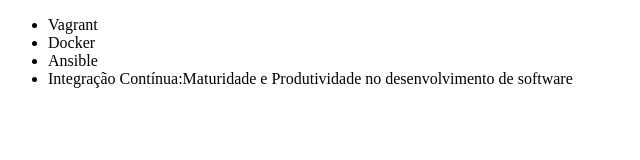
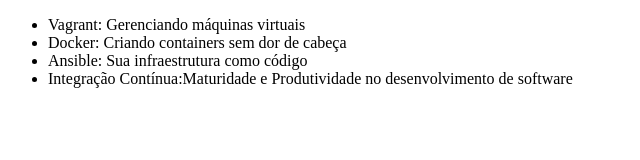
Before and after one commit to LucasCesarFerreira/minha-git, a plain HTML site: page index.html in a window 1280 px wide. Shown: the whole page, without its empty margins (0-640 px from the left). Drawn offline with Linux system fonts and the light colour scheme.

Commit message:
Complementando o nome dos cursos

```diff
--- a/index.html
+++ b/index.html
@@ -6,9 +6,9 @@
 </head>
 <body>
     <ul>
-        <li>Vagrant</li>
-        <li>Docker</li>
-        <li>Ansible</li>
+        <li>Vagrant: Gerenciando máquinas virtuais</li>
+        <li>Docker: Criando containers sem dor de cabeça</li>
+        <li>Ansible: Sua infraestrutura como código</li>
         <li>Integração Contínua:Maturidade e Produtividade no desenvolvimento de software</li>
     </ul>
 </body>
```
